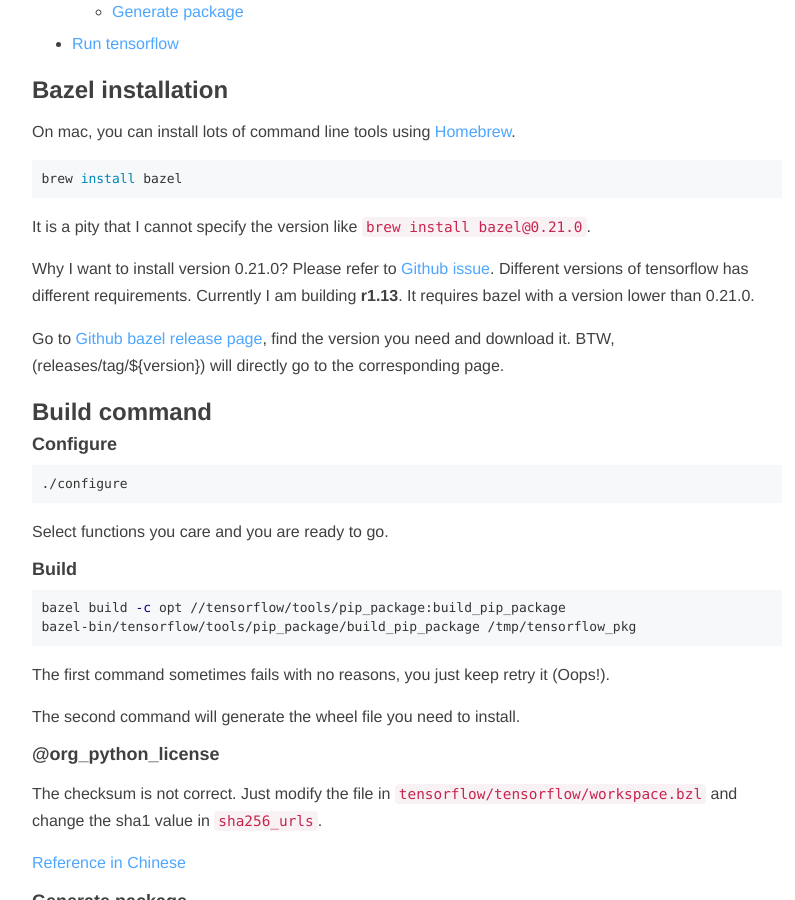
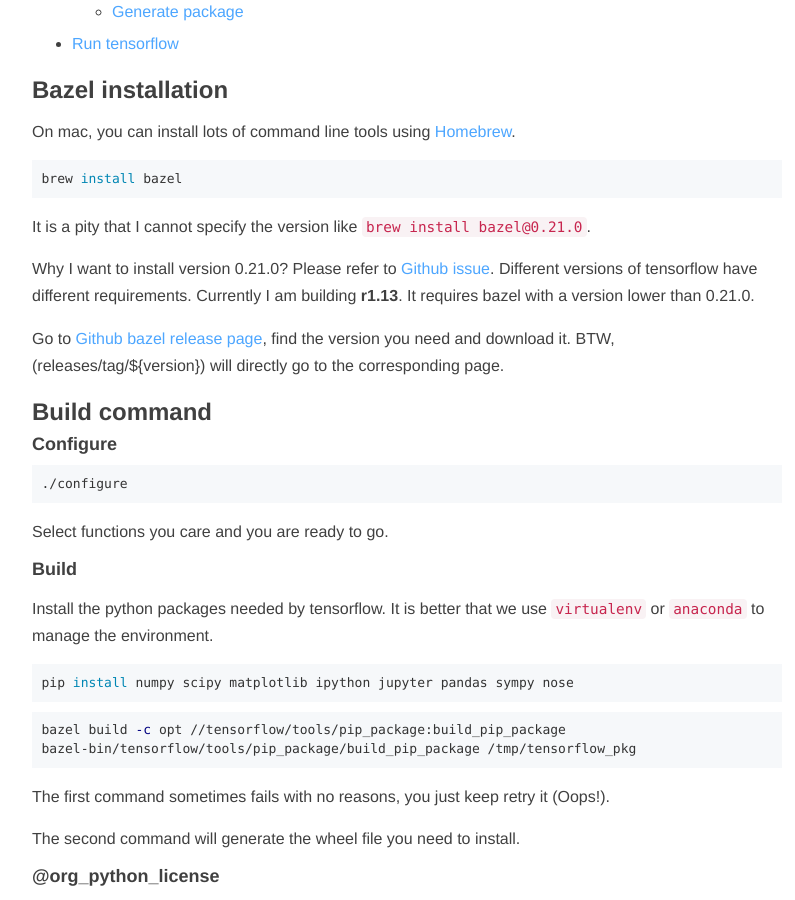
Before and after one commit to chunyang-wen/chunyang-wen.github.io, a Jekyll site: the page built from _posts/2020/2020-06-20-build-tf-on-mac.md, in a window 1280 px wide and 900 px high, scrolled down 519 px. Shown: the whole window, without its empty margins (233-1028 px from the left). Built offline with Jekyll 4.4.1, drawn with Linux system fonts in a browser that asks for light colours; comment, search, counter and statistics services are not loaded.

Commit message:
fix typo; add python packge required

````diff
--- a/_posts/2020/2020-06-20-build-tf-on-mac.md
+++ b/_posts/2020/2020-06-20-build-tf-on-mac.md
@@ -22,7 +22,7 @@
 It is a pity that I cannot specify the version like `brew install bazel@0.21.0`.
 
 Why I want to install version 0.21.0? Please refer to [Github issue](https://github.com/tensorflow/tensorflow/issues/30556).
-Different versions of tensorflow has different requirements. Currently I am building **r1.13**.
+Different versions of tensorflow have different requirements. Currently I am building **r1.13**.
 It requires bazel with a version lower than 0.21.0.
 
 Go to [Github bazel release page](https://github.com/bazelbuild/bazel/releases), find the version
@@ -40,6 +40,13 @@
 Select functions you care and you are ready to go.
 
 #### Build
+
+Install the python packages needed by tensorflow. It is better that we use `virtualenv` or
+`anaconda` to manage the environment.
+
+```bash
+pip install numpy scipy matplotlib ipython jupyter pandas sympy nose
+```
 
 ```bash
 bazel build -c opt //tensorflow/tools/pip_package:build_pip_package
````
